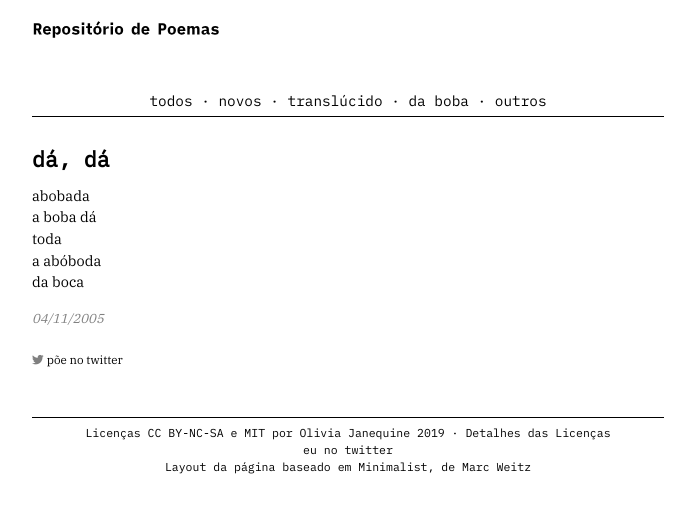
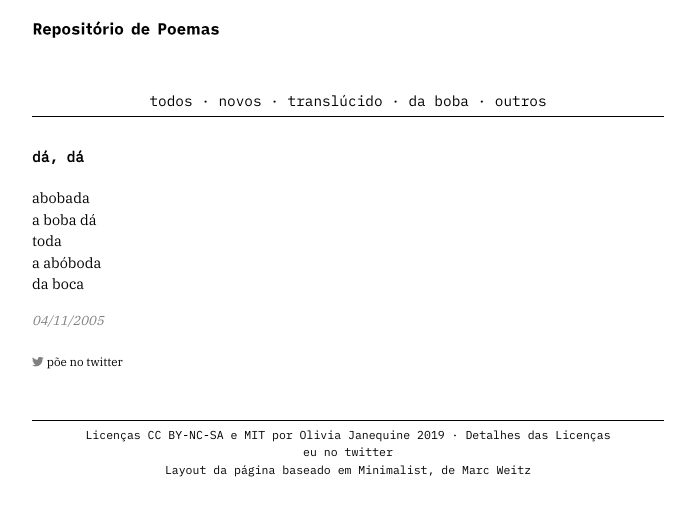
Before and after one commit to olivia-olivia/olivia-olivia.github.io, a Jekyll site: the page built from _posts/2005-11-04-da-da.md, in a window 1280 px wide. Shown: the top 516 px of the page, without its empty margins (292-987 px from the left). Built offline with Jekyll 4.4.1, drawn with Linux system fonts in a browser that asks for light colours; nearby versions of some CDN libraries; comment, search, counter and statistics services are not loaded.

Commit message:
diminui fonte do título de post

```diff
--- a/_layouts/post.html
+++ b/_layouts/post.html
@@ -7,7 +7,7 @@
   	{% include nav.html %}
 		<div id="content-left">
       <div id="post">
-        <h2 style="font-family:'IBM Plex Mono'"> {{ page.title }}</h2>
+        <h4 style="font-family:'IBM Plex Mono'"> {{ page.title }}</h2>
         {{ content }}
         <i>{{ page.date | date: "%d/%m/%Y" }}</i>
           <div id="post-social">
```
